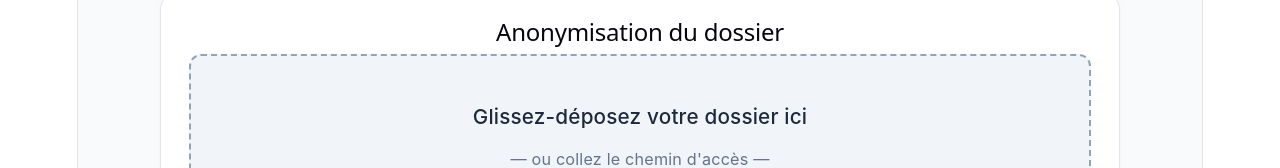
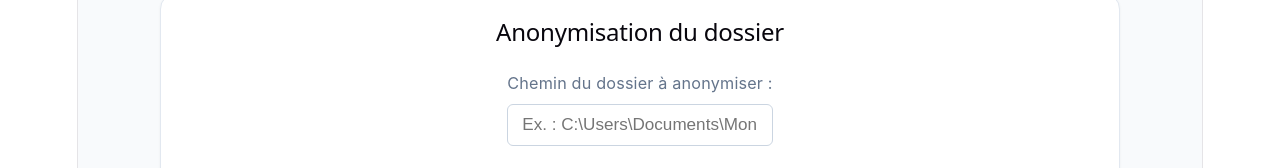
Before and after one commit to ChristelleTessier/anonymisation, a React (Vite) app in the folder frontend/: page / in a window 1280 px wide. Shown: the part 632-800 px from the top of the page. Built offline with nearby package versions, Linux system fonts and the light colour scheme; no server answers.

Commit message:
retrait du glisser déposer pour charger fichier etude

```diff
--- a/frontend/src/components/FolderChoice.jsx
+++ b/frontend/src/components/FolderChoice.jsx
@@ -2,38 +2,9 @@ import { useState } from 'react'
 import { download_results } from '../services/api_validation'
 
 function FolderChoice({ folder_path, set_folder_path, on_anonymize, is_processing, is_anonymized }) {
-  const [is_dragging, set_is_dragging] = useState(false)
   const [downloading, set_downloading] = useState(false)
 
-  const handle_drop = (e) => {
-    e.preventDefault()
-    set_is_dragging(false)
-
-    const items = e.dataTransfer.items
-    if (items && items.length > 0) {
-      const entry = items[0].webkitGetAsEntry?.()
-      if (entry && entry.isDirectory) {
-        set_folder_path(entry.fullPath || entry.name)
-        return
-      }
-    }
-
-    const files = e.dataTransfer.files
-    if (files.length > 0) {
-      set_folder_path(files[0].path || files[0].name)
-    }
-  }
-
-  const handle_drag_over = (e) => {
-    e.preventDefault()
-    set_is_dragging(true)
-  }
-
-  const handle_drag_leave = () => {
-    set_is_dragging(false)
-  }
-
-  const handle_download = async () => {  // ← NOUVEAU
+  const handle_download = async () => {
     set_downloading(true)
     try {
       await download_results()
@@ -46,17 +17,10 @@ function FolderChoice({ folder_path, set_folder_path, on_anonymize, is_processin
 
   return (
     <section className="folder_section card_section">
-
       <h2 className="folder_section_title">Anonymisation du dossier</h2>
 
-      <div
-        className={`drop_box ${is_dragging ? 'dragging' : ''}`}
-        onDrop={handle_drop}
-        onDragOver={handle_drag_over}
-        onDragLeave={handle_drag_leave}
-      >
-        <p className="drop_label">Glissez-déposez votre dossier ici</p>
-        <span className="drop_separator">— ou collez le chemin d'accès —</span>
+      <div className="folder_input_group">
+        <label className="folder_input_label">Chemin du dossier à anonymiser :</label>
         <input
           type="text"
           className="folder_input"
--- a/frontend/src/styles/folder_drop.css
+++ b/frontend/src/styles/folder_drop.css
@@ -1,48 +1,19 @@
-
-
 /* ==========================================================================
-   ZONE DE GLISSER-DÉPOSER (DROP ZONE)
-   Cadre pointillé accueillant le glisser-déposer de dossiers ou fichiers.
-   ========================================================================== */
-.drop_box {
-  width: 100%;
-  box-sizing: border-box;
-  padding: 48px 32px;
-  border: 2px dashed #94a3b8; /* Bordure pointillée caractéristique d'un champ drop */
-  border-radius: 12px;
-  background-color: #f1f5f9;
+CHAMP DE SAISIE DE CHEMIN / DOSSIER
+========================================================================== */
+.folder_input_group {
   display: flex;
   flex-direction: column;
+  gap: 8px;
+  margin: 16px 0;
   align-items: center;
-  justify-content: center;
-  gap: 16px;
-  transition: 0.2s ease;
 }
 
-/* Retour visuel actif lorsque l'utilisateur survole la zone avec un fichier */
-.drop_box.dragging {
-  border-color: #2563eb; /* Bleu vif pour confirmer la détection */
-  background-color: #eff6ff; /* Teinte bleutée claire en arrière-plan */
+.folder_input_label {
+  font-size: 0.9rem;
+  color: #64748b;
 }
 
-/* Texte d'instruction principal ("Glissez-déposez un dossier ici...") */
-.drop_label {
-  margin: 0;
-  font-size: 1.15rem;
-  font-weight: 500;
-  color: #1e293b;
-}
-
-/* Séparateur textuel (ex. "ou") entre le glisser-déposer et la saisie */
-.drop_separator {
-  color: #64748b;
-  font-size: 0.9rem;
-}
-
-/* ==========================================================================
-   CHAMP DE SAISIE DE CHEMIN / DOSSIER
-   Alternative manuelle permettant de renseigner directement un chemin.
-   ========================================================================== */
 .folder_input {
   width: 100%;
   max-width: 440px;
@@ -56,16 +27,14 @@
   box-sizing: border-box;
 }
 
-/* Mise en évidence du champ au focus */
 .folder_input:focus {
   border-color: #2563eb;
   box-shadow: 0 0 0 2px rgba(37, 99, 235, 0.15);
 }
 
 /* ==========================================================================
-   BOUTON DE TRAITEMENT (ANONYMISATION)
-   Déclenche l'action principale une fois le dossier sélectionné.
-   ========================================================================== */
+BOUTON DE TRAITEMENT (ANONYMISATION)
+========================================================================== */
 .anonymize_button {
   margin-top: 28px;
   padding: 12px 36px;
@@ -79,20 +48,19 @@
   transition: 0.2s ease;
 }
 
-/* État survol actif */
 .anonymize_button:hover:not(:disabled) {
   background-color: var(--btn_neutral_hover);
 }
 
-/* État inactif tant qu'aucun dossier valide n'est fourni */
 .anonymize_button:disabled {
   background-color: var(--btn_disabled_bg);
   cursor: not-allowed;
   opacity: 0.7;
 }
 
-
-/* Boutons côte à côte */
+/* ==========================================================================
+BOUTONS CÔTE À CÔTE
+========================================================================== */
 .button_group {
   display: flex;
   gap: 12px;
```
